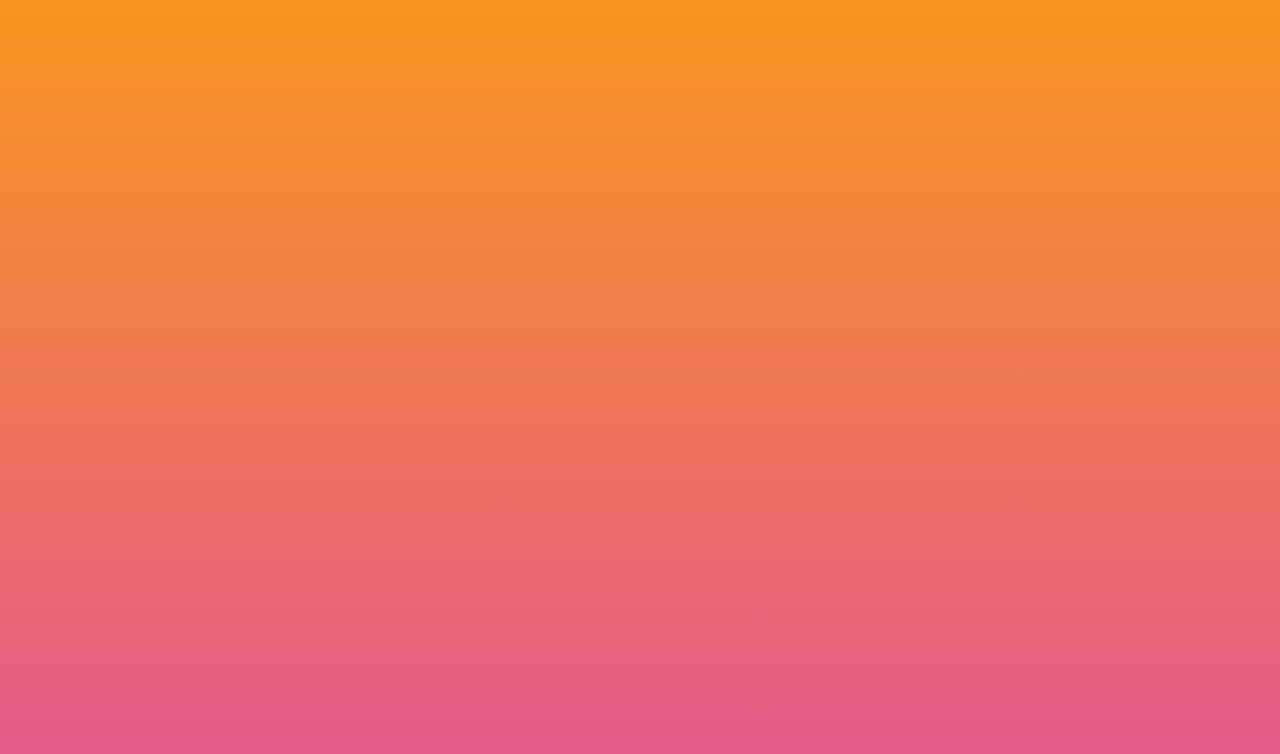
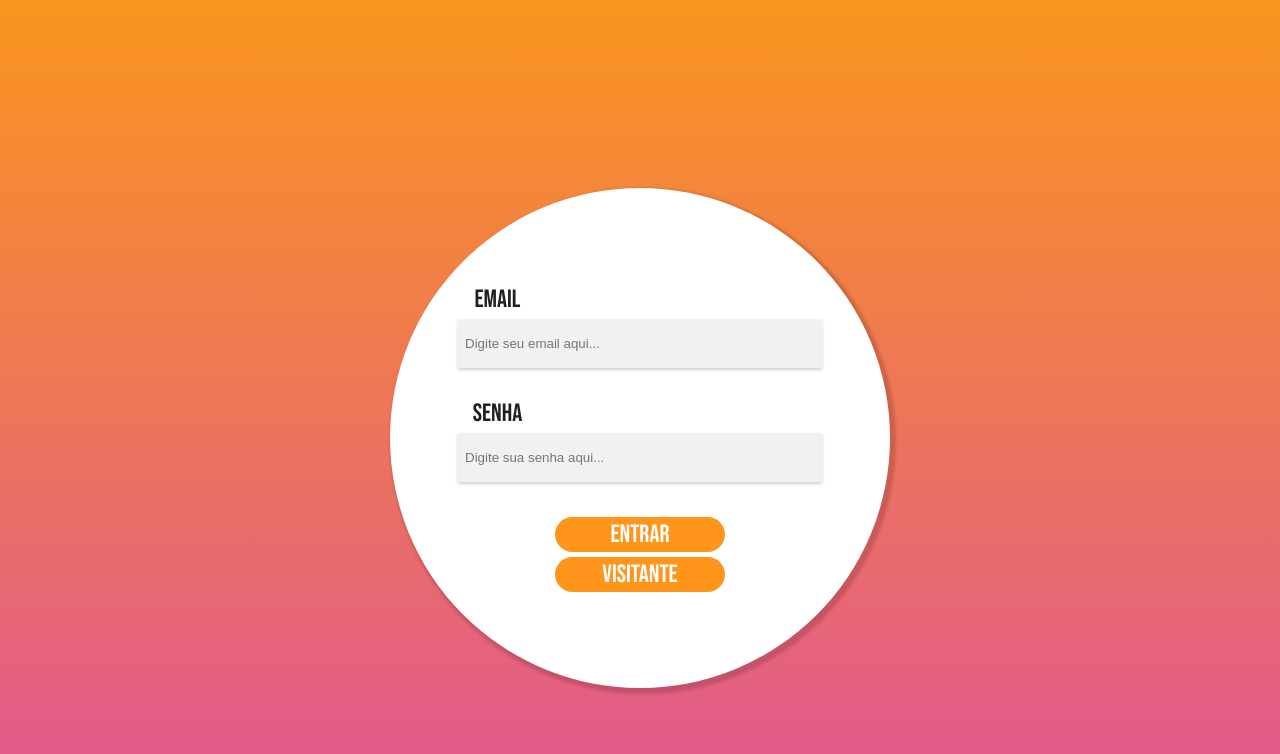
Before and after one commit to juliabergman/projeto, a React (Create React App) app: page / in a window 1280 px wide. Shown: the top 754 px of the page. Built offline with nearby package versions, Linux system fonts and the light colour scheme.

Commit message:
routes arrumado

```diff
--- a/src/index.js
+++ b/src/index.js
@@ -1,11 +1,12 @@
 import React from 'react';
 import ReactDOM from 'react-dom';
-import './index.css';
+
 import App from './App';
 
 
 ReactDOM.render(
   <React.StrictMode>
+
     <App />
   </React.StrictMode>,
   document.getElementById('root')
--- a/src/routes.js
+++ b/src/routes.js
@@ -1,9 +1,7 @@
 import React from 'react';
 import { BrowserRouter, Route, Switch } from 'react-router-dom';
 import Home from './paginas/home/Index';
-// import './paginas/Home/style.css'
 import Login from './paginas/login/Login';
-// import './paginas/Login/Login.css'
 import QuemSomos from './paginas/quemsomos/QuemSomos';
 import Galeria from './paginas/galeria/Galeria';
 import Recados from './paginas/recados/Recados';
@@ -31,20 +29,18 @@
 import Forum8Visitante from './paginas/forum8visitante/Forum8Visitante'
 import QuemSomosVisitante from './paginas/quemsomosvisitante/QuemSomosVisitante';
 
-
 function Routes() {
     return (
 
         <BrowserRouter>
             <Switch>
-                <Route path="/login" component={Login} />
+                <Route exact path="/" component={Login} />
                 <Route path="/home" component={Home} />
                <Route path="/quemSomos" component={QuemSomos} />
                <Route path="/galeria" component={Galeria} />
                <Route path="/recados" component={Recados} />
                <Route path="/comunidade" component={Comunidade} />
                <Route path="/comunidadevisitante" component={ComunidadeVisitante} />
-
                <Route path="/perfil" component={Perfil} />
                <Route path="/homevisitante" component={HomeVisitante} />
                <Route path="/recadosvisitante" component={RecadosVisitante} />
@@ -65,8 +61,6 @@
                <Route path="/forum7visitante" component={Forum7Visitante} />
                <Route path="/forum8" component={Forum8} />
                <Route path="/forum8visitante" component={Forum8Visitante} />
-
-
                <Route path="/quemsomosvisitante" component={QuemSomosVisitante} />
 
 
```
